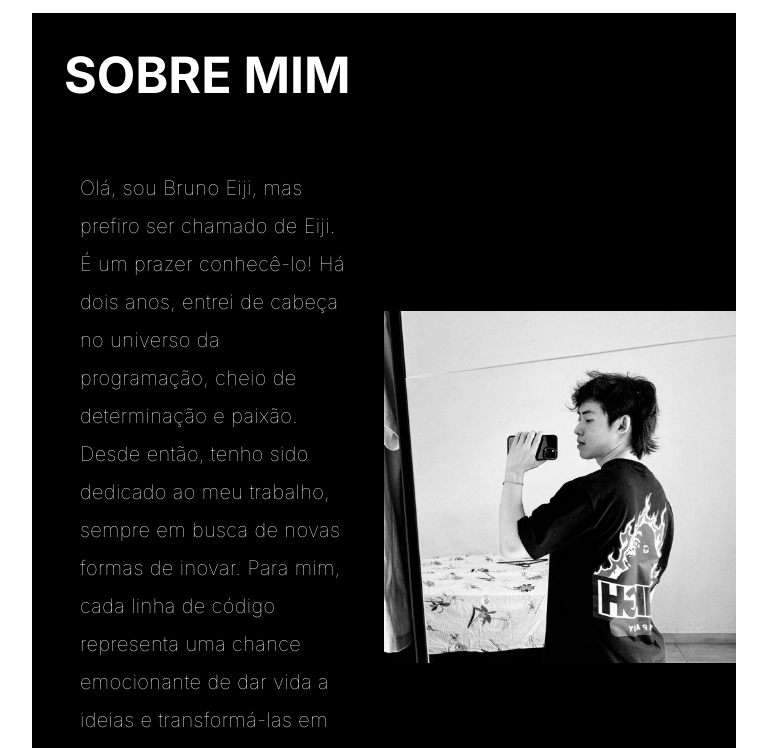
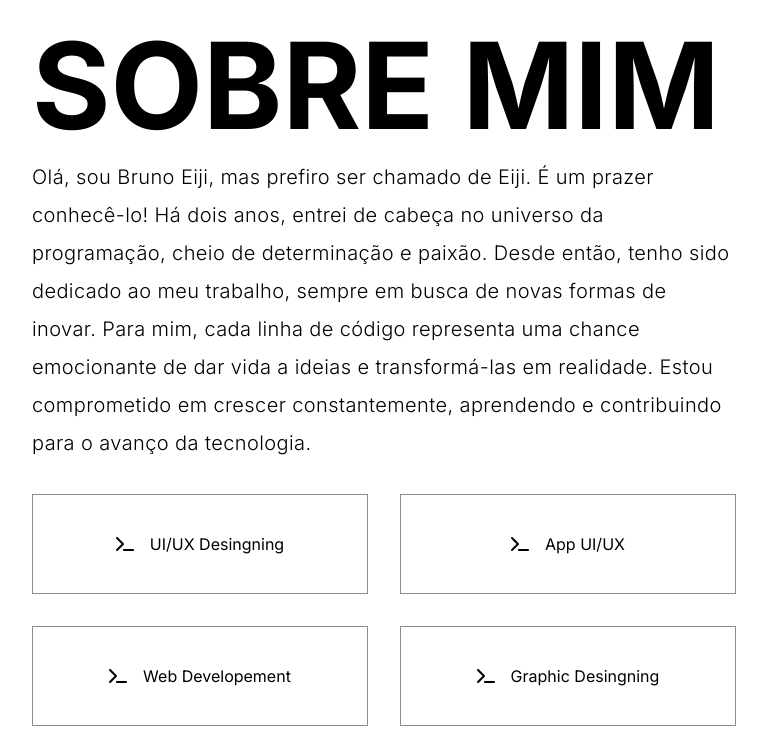
Before and after one commit to BrunoEijiMine/my-portfolio-react, a React (Create React App) app: page / in a window 768 px wide. Shown: the part 1120-1868 px from the top of the page. Built offline with nearby package versions, Linux system fonts and the light colour scheme.

Commit message:
correçao bugs

```diff
--- a/src/components/About/about.css
+++ b/src/components/About/about.css
@@ -1,15 +1,16 @@
 @import url(../../main.css);
 
-.container-about{
+.container-about {
     display: grid;
     grid-template-columns: repeat(2, 1fr);
-    background-color: #000;
+    grid-gap: 2rem;
+    background-color: var(--mainColor);
 }
 
-.title-about{
-    font-size: 50px;
-    color: var(--mainColor);
-    padding: 2rem;
+.title-about {
+    font-size: 120px;
+    color: var(--text-color);
+    /* padding: 2rem; */
 }
 
 /* PICTURE ME */
@@ -27,112 +28,117 @@
     background-position: right;
 }
 
-.gradient-text {
-    background-image: linear-gradient(to right, #FFF, #000);
-    font-weight: 600;
+/* CONTAINER ABOUT */
+.about:nth-of-type(1) {
+    color: var(--text-color);
     font-size: 20px;
-    padding: 20px;
-
-}
-
-/* CONTAINER ABOUT */
-.about{
-    display: flex;
-    gap: 1rem;
-    padding: 2rem;
-}
-
-.about:nth-of-type(1){
-    color: var(--mainColor);
-    font-size: 20px;
-    font-weight: 100;
+    font-weight: 300;
     line-height: 1.9;
     letter-spacing: 0.4px;
 }
 
-
 /* SKILLS */
-.container-my-skils{
+.container-my-skils {
     display: grid;
     grid-template-columns: repeat(6, 1fr);
     grid-column: span 3;
     grid-gap: 2rem;
-    padding: 2rem;
+    padding: 2rem 0 10rem 0;
 }
 
-.card-skil{
+.card-skil {
     display: flex;
     align-items: center;
     justify-content: center;
     gap: 1rem;
     width: 100%;
     height: 100px;
-    /* border-radius: 1rem; */
     border: 1px solid var(--secondaryColor);
-    color: var(--mainColor);
+    color: var(--text-color);
     background-color: var(--text-color);
 }
 
 /* (320x480) iPhone (Original, 3G, 3GS) */
 @media only screen and (min-width: 320px) and (max-width: 480px) {
-    .container-about{
+    .container-about {
         display: flex;
         flex-direction: column;
     }
 
-    .container-my-skils{
-            grid-template-columns: 1fr;
+    .container-my-skils {
+        grid-template-columns: 1fr;
     }
 
-    .gradient-text{
+    .gradient-text {
         background-image: none;
         padding: 0;
+    }
+
+    .title-about {
+        font-size: 50px;
+        text-align: center;
     }
 }
 
 /* (480x800) Android */
 @media only screen and (min-width: 480px) and (max-width: 800px) {
 
-    .container-my-skils{
-            grid-template-columns: 1fr;
+    .container-my-skils {
+        grid-template-columns: 1fr;
     }
 
-    .gradient-text{
+    .gradient-text {
         background-image: none;
         padding: 0;
+    }
+
+    .container-about {
+        grid-template-columns: none;
+        grid-gap: 0;
     }
 }
 
 /* (640x960) iPhone 4 & 4S */
 @media only screen and (min-width: 640px) and (max-width: 960px) {
 
-    .container-my-skils{
-            grid-template-columns: 2fr;
+    .container-my-skils {
+        grid-template-columns: 2fr;
     }
 
-    .gradient-text{
+    .gradient-text {
         background-image: none;
         padding: 0;
+    }
+    .container-about {
+        grid-template-columns: none;
+        grid-gap: 0;
     }
 }
 
 /* (720x1280) Galaxy Nexus, WXGA */
 @media only screen and (min-width: 720px) and (max-width: 1280px) {
 
-    .container-my-skils{
-            grid-template-columns: repeat(2, 1fr);
+    .container-my-skils {
+        grid-template-columns: repeat(2, 1fr);
     }
 
-    .gradient-text{
+    .gradient-text {
         background-image: none;
         padding: 0;
+    }
+    .container-about {
+        grid-template-columns: none;
+        grid-gap: 0;
     }
 }
 
 
 /* (1024x768) iPad 1 & 2, XGA */
 @media only screen and (min-width: 768px) and (max-width: 1024px) {
-
+    .container-about {
+        grid-template-columns: none;
+        grid-gap: 0;
+    }
 }
 
 /* (2048x1536) iPad 3 */
@@ -146,21 +152,16 @@
 }
 
 /* (1280x1024) SXGA Display */
-@media screen and (min-width: 1280px) {
-}
+@media screen and (min-width: 1280px) {}
 
 /* (1366x768) WXGA Display */
-@media screen and (min-width: 1366px) {
-}
+@media screen and (min-width: 1366px) {}
 
 /* (1440x900) WXGA+ Display */
-@media screen and (min-width: 1440px) {
-}
+@media screen and (min-width: 1440px) {}
 
 /* (1680x1050) WSXGA+ Display */
-@media screen and (min-width: 1680px) {
-}
+@media screen and (min-width: 1680px) {}
 
 /* (1920x1080) Full HD Display */
-@media screen and (min-width: 1920px) {
-}
+@media screen and (min-width: 1920px) {}
```
